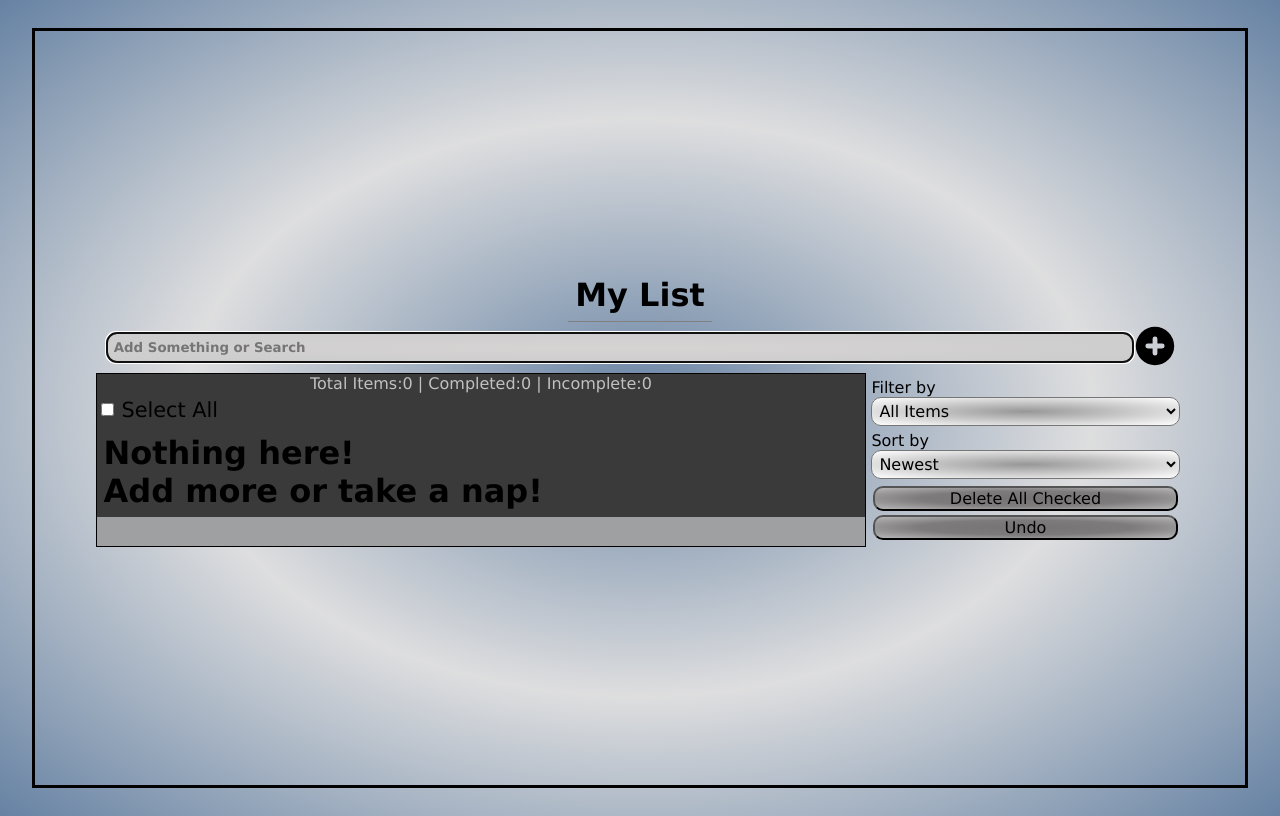
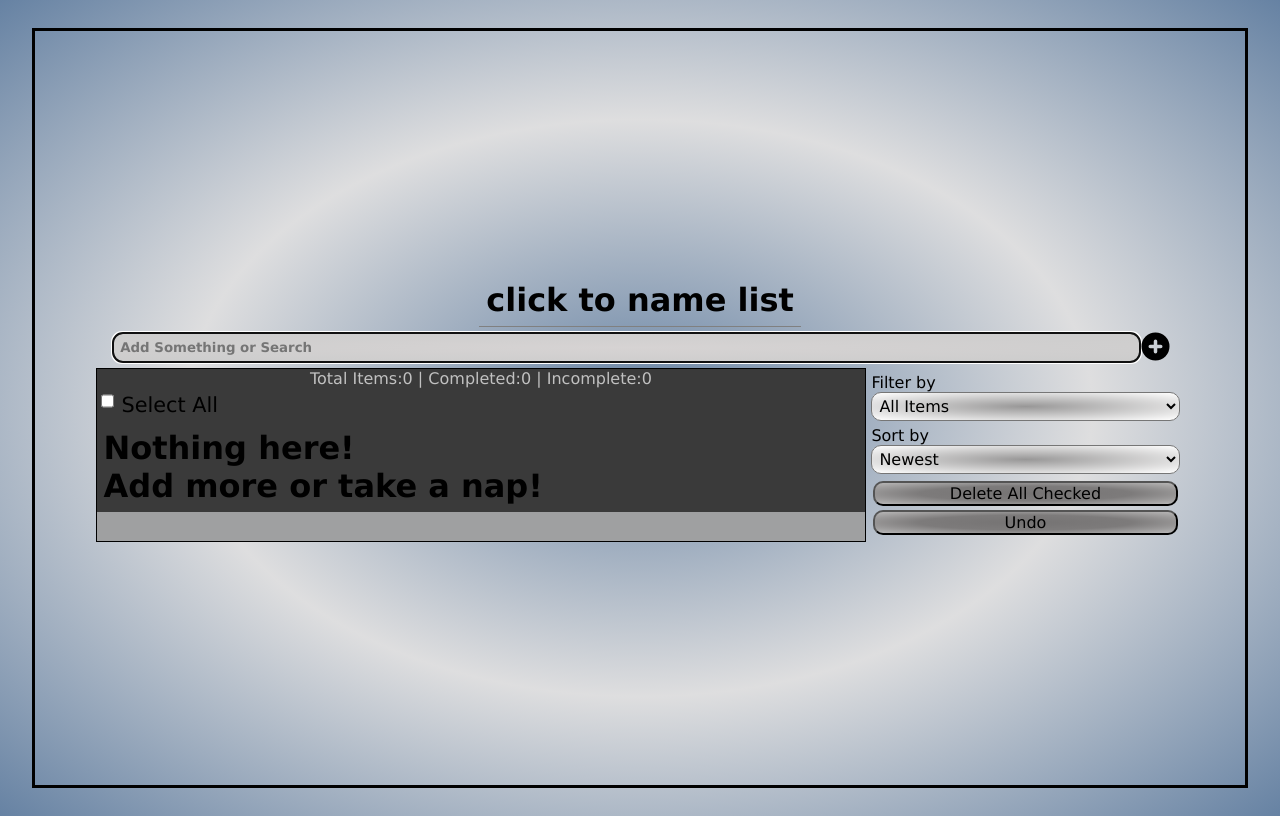
Before and after one commit to PanopDev/toDoList, a React (Create React App) app: page / in a window 1280 px wide. Built offline with nearby package versions, Linux system fonts and the light colour scheme.

Commit message:
version 1.0

```diff
--- a/package.json
+++ b/package.json
@@ -35,5 +35,8 @@
       "last 1 firefox version",
       "last 1 safari version"
     ]
+  },
+  "devDependencies": {
+    "netlify-cli": "^12.0.0"
   }
 }
--- a/public/index.html
+++ b/public/index.html
@@ -6,8 +6,8 @@
     <meta name="viewport" content="width=device-width, initial-scale=1" />
     <meta name="theme-color" content="#000000" />
     <meta
-      name="description"
-      content="Web site created using create-react-app"
+      name="create a to do list"
+      content="Custom to do list app"
     />
     <link rel="apple-touch-icon" href="%PUBLIC_URL%/logo192.png" />
     <!--
@@ -24,7 +24,7 @@
       work correctly both with client-side routing and a non-root public URL.
       Learn how to configure a non-root public URL by running `npm run build`.
     -->
-    <title>React App</title>
+    <title>My List</title>
   </head>
   <body>
     <noscript>You need to enable JavaScript to run this app.</noscript>
--- a/src/App.css
+++ b/src/App.css
@@ -1,142 +1,152 @@
-.App{
-    border:3px solid rgb(0, 0, 0);
-    min-width:95vw;
+.App {
+    border: 3px solid rgb(0, 0, 0);
+    min-width: 95vw;
     min-height: 95vh;
-    color:white;
+    color: white;
 }
 
-.addItemLogo{
-width:48px;
-height:48px;
+.addItemLogo {
+    width: 35px;
+    height: 35px;
 }
 
-.transparentButton{
-background-color:transparent;
-border:0px;
-padding:0px;
+.transparentButton {
+    background-color: transparent;
+    border: 0px;
+    padding: 0px;
     margin-left: -3px;
     display: inline-block;
     vertical-align: bottom;
 
 
 }
-.deleteLogo{
-width:40px;
-height:30px;
+
+.deleteLogo {
+    width: 40px;
+    height: 30px;
 
 
 }
 
-.newItemInput{
-width:85%;
-background-image:radial-gradient(rgb(214, 211, 211),rgb(204, 204, 204));
-border-radius:10px;
-padding:6px;
-margin:5px;
-margin-right:0px;
-color:rgb(0, 0, 0);
-font-weight:bold;
+.newItemInput {
+    width: 85%;
+    background-image: radial-gradient(rgb(214, 211, 211), rgb(204, 204, 204));
+    border-radius: 10px;
+    padding: 6px;
+    margin: 5px;
+    margin-right: 0px;
+    color: rgb(0, 0, 0);
+    font-weight: bold;
 }
 
 
-.listItemLabel{
+.listItemLabel {
 
-font-size:1.3rem;
-margin:0px;
-padding:5px;
-display:inline-block;
-vertical-align:bottom
+    font-size: 1.3rem;
+    margin: 0px;
+    padding: 5px;
+    display: inline-block;
+    vertical-align: bottom
+}
 
+.noItemsText {
+    display: flex;
+    justify-content: center;
+    text-align: center;
+    font-size: 1.3rem;
+}
 
-}
-.noItemsText{
-display:flex;
-justify-content: center;
-text-align:center;
-font-size:1.3rem;
-}
-.settings{
-display:flex;
+.settings {
+    display: flex;
     flex-direction: column;
     justify-content: center;
     margin: 5px;
 
 }
 
-#selectAllCheckBox{
-font-size:1.3rem;
+#selectAllCheckBox {
+    font-size: 1.3rem;
 }
 
-.listBody{
-width:50%
+.listBody {
+    width: 50%
 }
-.listItems{
-background-color:rgb(159, 160, 161);
-border-style:solid;
-border-color:black;
-border-width:0px 0px 1px 0px;
+
+.listItems {
+    background-color: rgb(159, 160, 161);
+    border-style: solid;
+    border-color: black;
+    border-width: 0px 0px 1px 0px;
 
 }
-.stats{
-display:flex;
+
+.stats {
+    display: flex;
     justify-content: center;
-font-size:1rem;
-color:rgb(193, 193, 193);
+    font-size: 1rem;
+    color: rgb(193, 193, 193);
 }
 
-.deleteAllButtons{
-border-radius:10px;
-margin:2px;
-color:rgb(0, 0, 0);
-font-size:1rem;
-background-image: radial-gradient(rgb(117, 115, 115),rgb(125, 123, 123),rgb(184, 183, 183));
+.deleteAllButtons {
+    border-radius: 10px;
+    margin: 2px;
+    color: rgb(0, 0, 0);
+    font-size: 1rem;
+    background-image: radial-gradient(rgb(117, 115, 115), rgb(125, 123, 123), rgb(184, 183, 183));
 }
-.filterSortDropdown{
-background-image:radial-gradient(rgb(152, 151, 151),white);
-border-radius:10px;
-padding:3px;
-font-size:1rem;
+
+.filterSortDropdown {
+    background-image: radial-gradient(rgb(152, 151, 151), white);
+    border-radius: 10px;
+    padding: 3px;
+    font-size: 1rem;
     margin-bottom: 5px;
 }
-.checkbox{
-margin-bottom:11px;
+
+.checkbox {
+    margin-bottom: 11px;
 }
-.filterAndSortDiv{
-display:flex;
+
+.filterAndSortDiv {
+    display: flex;
     justify-content: center;
-flex-direction:column;
+    flex-direction: column;
 }
 
 @media screen and (min-width:1000px) {
+
     /* .settings{
 flex-direction:row;
 }
 .filterAndSortDiv{
 flex-direction:row;
 } */
-.listItems{
+    .listItems {
 
-width:100%}
-
-.settingsAndItems{
-    display:flex;
-    width:90%;
-    flex-direction:row-reverse;
+        width: 100%
     }
 
-.settings{
-width:40%;
-justify-content:flex-start;
+    .settingsAndItems {
+        display: flex;
+        width: 90%;
+        flex-direction: row-reverse;
     }
 
-ul{
-width:100%;
+    .settings {
+        width: 40%;
+        justify-content: flex-start;
     }
-.settingsAndItems{
-display:flex;
+
+    ul {
+        width: 100%;
+    }
+
+    .settingsAndItems {
+        display: flex;
         justify-content: flex-start;
 
     }
+
     .App {
 
         display: flex;
@@ -144,9 +154,10 @@ justify-content: flex-start;
         align-items: center;
         justify-content: center;
     }
-.listItems{
-border-left:1px;
-border-right:1px;
+
+    .listItems {
+        border-left: 1px;
+        border-right: 1px;
         border: 1px solid black;
     }
 
--- a/src/App.js
+++ b/src/App.js
@@ -19,12 +19,16 @@ function App() {
   const filterRef = useRef();
   const sortRef = useRef();
   const selectAllBoxRef = useRef();
-  let completed =  listItems.filter((item)=>item.checked == true)
-  let incomplete = listItems.filter((item)=>item.checked == false )
+  const selectAllLIRef = useRef();
+  let completed = listItems.filter((item) => item.checked)
+  let incomplete = listItems.filter((item) => !item.checked)
   let totalItems = listItems.length
-  useEffect(()=> handleFilter(listItems), [itemInput]);
-  useEffect(()=> handleSort(), [sortSelect, listItems]);
-  useEffect(()=> handleStats(), [listItems]);
+  useEffect(() => handleFilter(listItems), [itemInput]);
+  useEffect(() => handleSort(), [sortSelect, listItems]);
+  useEffect(() => handleStats(), [listItems]);
+  useEffect(() => hideShowSelectAll(), [itemInput])
+
+
 
   // ^^added  this list items to this recently if there is a bug
   //~~~~~~~~~~~~~~~Testing logs for debugging
@@ -35,6 +39,13 @@ function App() {
   // useEffect(() => console.log('list Filter changed'), [listFilter])
   // useEffect(() => console.log(listFilter), [listFilter])
   // useEffect(() => console.log(sortSelect), [sortSelect])
+
+  function hideShowSelectAll() {
+    if (itemInput !== '') {
+      selectAllLIRef.current.style.display = 'none'
+    }
+    else if (itemInput == '') { selectAllLIRef.current.style.display = 'flex' }
+  }
 
   function selectAll(checked) {
     if (checked) {
@@ -56,8 +67,10 @@ function App() {
   }
   function undoDeleteAll() {
     const undone = JSON.parse(localStorage.getItem("lastDeleteAll"));
+    if (undone === []) { console.log('empty array') }
     const newList = [...undone, ...listItems];
     setAndSaveStates(newList);
+    localStorage.setItem("lastDeleteAll", JSON.stringify([]));
   }
 
   function handleSort() {
@@ -130,9 +143,9 @@ function App() {
     setAndSaveStates(myList);
   }
 
-  function handleStats(){
-    completed = listItems.filter((item)=>item.checked == true)
-    incomplete = listItems.filter((item)=>item.checked == false )
+  function handleStats() {
+    completed = listItems.filter((item) => item.checked == true)
+    incomplete = listItems.filter((item) => item.checked == false)
     totalItems = listItems.length
   }
 
@@ -153,6 +166,8 @@ function App() {
         handleSort={handleSort}
         sortSelected={sortSelected}
         selectAllBoxRef={selectAllBoxRef}
+        selectAllLIRef={selectAllLIRef}
+        hideShowSelectAll={hideShowSelectAll}
       />
       <div className="settingsAndItems">
         <div className="settings">
@@ -169,9 +184,10 @@ function App() {
 
         <div className='listItems'>
           <SelectAll selectAll={selectAll} selectAllBoxRef={selectAllBoxRef}
-        completed = {completed}
-        incomplete = {incomplete}
-        totalItems= {totalItems}
+            completed={completed}
+            incomplete={incomplete}
+            totalItems={totalItems}
+            selectAllLIRef={selectAllLIRef}
           />
 
           <ListBody
--- a/src/components/HeaderContent.js
+++ b/src/components/HeaderContent.js
@@ -1,13 +1,28 @@
-function HeaderContent({headerText}){
+import { useState } from "react"
+function HeaderContent({ }) {
+    let defaultListName;
+    if (localStorage.getItem('listName') !== null) {
 
-return (
-<header>
-<h1>{headerText}</h1>
+        defaultListName = localStorage.getItem('listName')
+    }
+    else { defaultListName = 'click to name list' }
 
-</header>
-)
+    const [headertextDefault, HeaderTextNew] = useState(defaultListName)
+
+    return (
+        <header>
+            <h1 onClick={() => {
+                let listName = prompt('list name?', 'My List');
+                if (!/\S/.test(listName) || listName == null) { listName = defaultListName }
+                HeaderTextNew(listName);
+                localStorage.setItem('listName', listName)
+            }
+            }>{headertextDefault}</h1>
+
+        </header>
+    )
 }
-HeaderContent.defaultProps = {headerText:"My List"}
+// HeaderContent.defaultProps = {headerText:"My List"}
 
 
 export default HeaderContent
--- a/src/components/SelectAll.js
+++ b/src/components/SelectAll.js
@@ -1,22 +1,30 @@
+import { useRef } from "react";
 import ItemsStats from "./ItemsStats";
 
-export default function SelectAll({selectAll,selectAllBoxRef,completed,incomplete,totalItems}) {
+export default function SelectAll({
+  selectAll,
+  selectAllBoxRef,
+  completed,
+  incomplete,
+  totalItems,
+  selectAllLIRef }) {
+
 
 
   return (
     <>
       <ul>
         <li className="stats"><ItemsStats
-  completed = {completed}
-  incomplete = {incomplete}
-  totalItems= {totalItems}
+          completed={completed}
+          incomplete={incomplete}
+          totalItems={totalItems}
         />  </li>
-        <li>
+        <li ref={selectAllLIRef}>
 
           <input type='checkbox'
             className="checkbox"
-    ref= {selectAllBoxRef}
-    onChange={(e)=>{selectAll(e.target.checked);}}
+            ref={selectAllBoxRef}
+            onChange={(e) => { selectAll(e.target.checked); }}
 
           ></input>
           <label className='listItemLabel' id='selectAllCheckBox'>Select All  </label>
```
Also changed, not shown: src/components/NewListItemInput.js (+8 -2 lines), 1 other file (tests, documents, lock files or other folders). Lines whose indentation alone changed are shown as unchanged.
